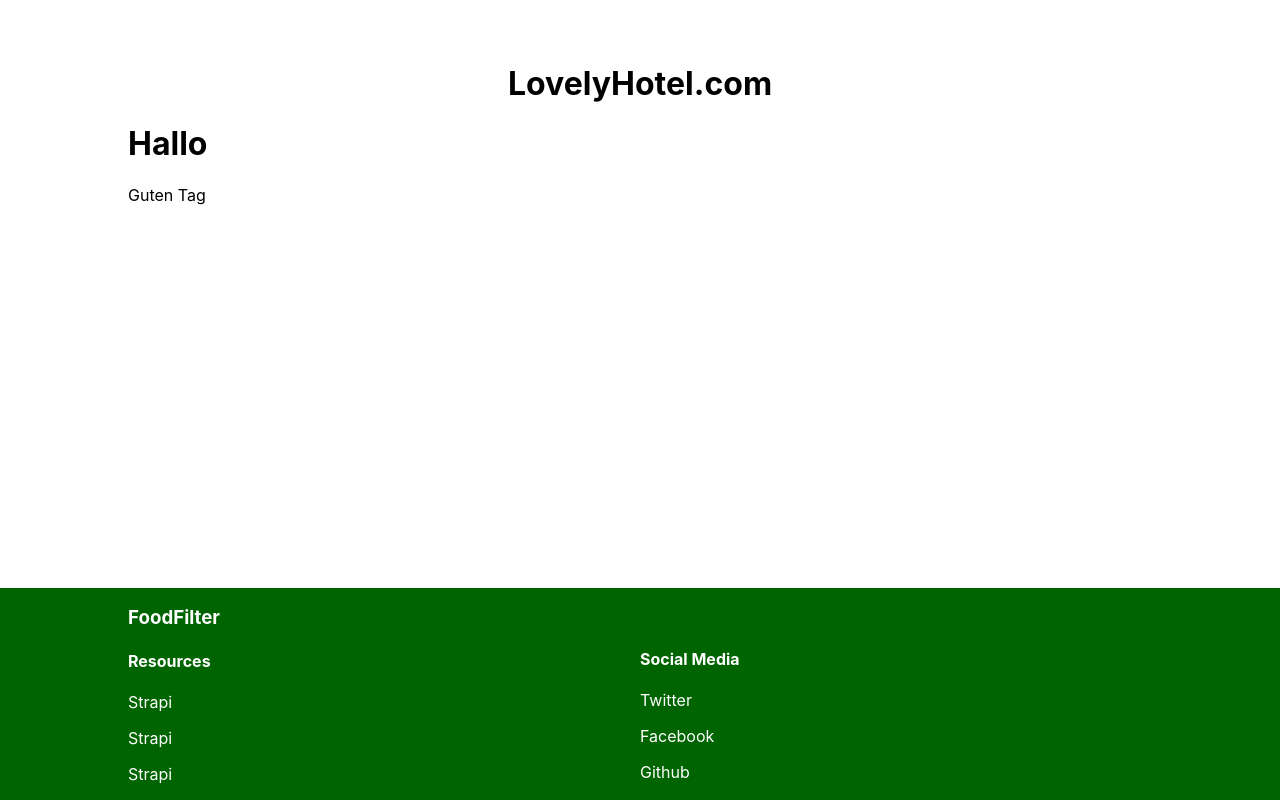
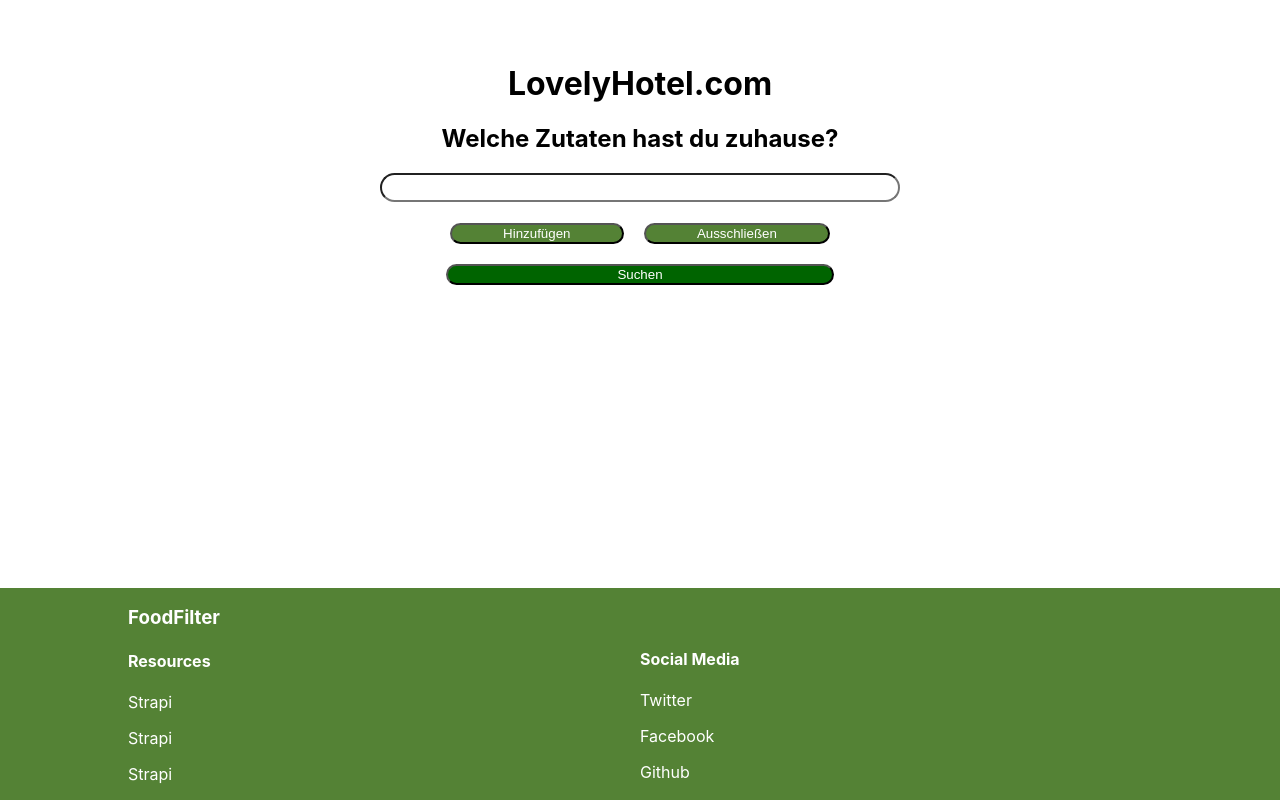
Before and after one commit to lea1210/food-filter, a React (Create React App) app: page / in a window 1280 px wide. Built offline with nearby package versions, Linux system fonts and the light colour scheme.

Commit message:
Adjusted Footer Color, Created input form, Adjusted projekt-structure

```diff
--- a/src/App.js
+++ b/src/App.js
@@ -1,19 +1,13 @@
 import './App.css';
-import {Footer} from "./components/Footer/Footer";
 import {Layout} from "./components/Layout/Layout";
+
+import Page from "./pages/home";
 
 function App() {
   return (
     <div className="wrapper">
       <Layout>
-
-       <h1>Hallo</h1>
-          <div className="body">
-       <p>
-         Guten Tag
-       </p>
-          </div>
-
+        <Page/>
       </Layout>
     </div>
   );
--- a/src/components/Footer/Footer.module.css
+++ b/src/components/Footer/Footer.module.css
@@ -1,5 +1,5 @@
 .footer, .footer a {
-    background-color: darkgreen;
+    background-color: #548235;
     color: white;
     bottom: 0px;
     position: absolute;
--- /dev/null
+++ b/src/components/IngredientSearch/IngredientSearch.jsx
@@ -0,0 +1,15 @@
+import Styles from "./IngredientSearch.module.css";
+
+export const IngredientSearch = () => {
+    return (
+        <div className={Styles.ingredientSearch}>
+            <h2 className={Styles.headerText}>Welche Zutaten hast du zuhause?</h2>
+            <input type="text" className={Styles.centerInput}/>
+            <div>
+                <button className={Styles.input}>Hinzufügen</button>
+                <button className={Styles.input}>Ausschließen</button>
+            </div>
+            <button className={Styles.search}>Suchen</button>
+        </div>
+    );
+};
--- /dev/null
+++ b/src/components/IngredientSearch/IngredientSearch.module.css
@@ -0,0 +1,33 @@
+.centerInput{
+    width: 50%;
+    border-radius: 20px;
+    padding-top: 5px;
+    padding-bottom: 5px;
+    margin-bottom: 1%;
+}
+
+.input{
+    border-radius: 20px;
+    margin: 10px;
+    padding-left: 5%;
+    padding-right: 5%;
+    background-color: #548235;
+    color: white;
+}
+
+.headerText{
+    text-align: center;
+}
+
+.ingredientSearch{
+    text-align: center;
+}
+
+.search{
+    border-radius: 20px;
+    margin: 10px;
+    padding-left: 16.5%;
+    padding-right: 16.5%;
+    background-color: darkgreen;
+    color: white;
+}
--- /dev/null
+++ b/src/pages/home/index.jsx
@@ -0,0 +1,10 @@
+import {IngredientSearch} from "../../components/IngredientSearch/IngredientSearch";
+import Styles from "./index.module.css";
+
+const Page = () => {
+    return (
+        <IngredientSearch className={Styles.flex}/>
+    );
+};
+
+export default Page;
--- /dev/null
+++ b/src/pages/home/index.module.css
@@ -0,0 +1,9 @@
+.flex {
+    display: flex;
+}
+.left {
+    flex: 1 1 70%;
+}
+.right {
+    flex: 1 1 30%;
+}
```
Also changed, not shown: src/components/Input/Input.jsx (deleted), src/components/Input/Input.module.css (deleted).
